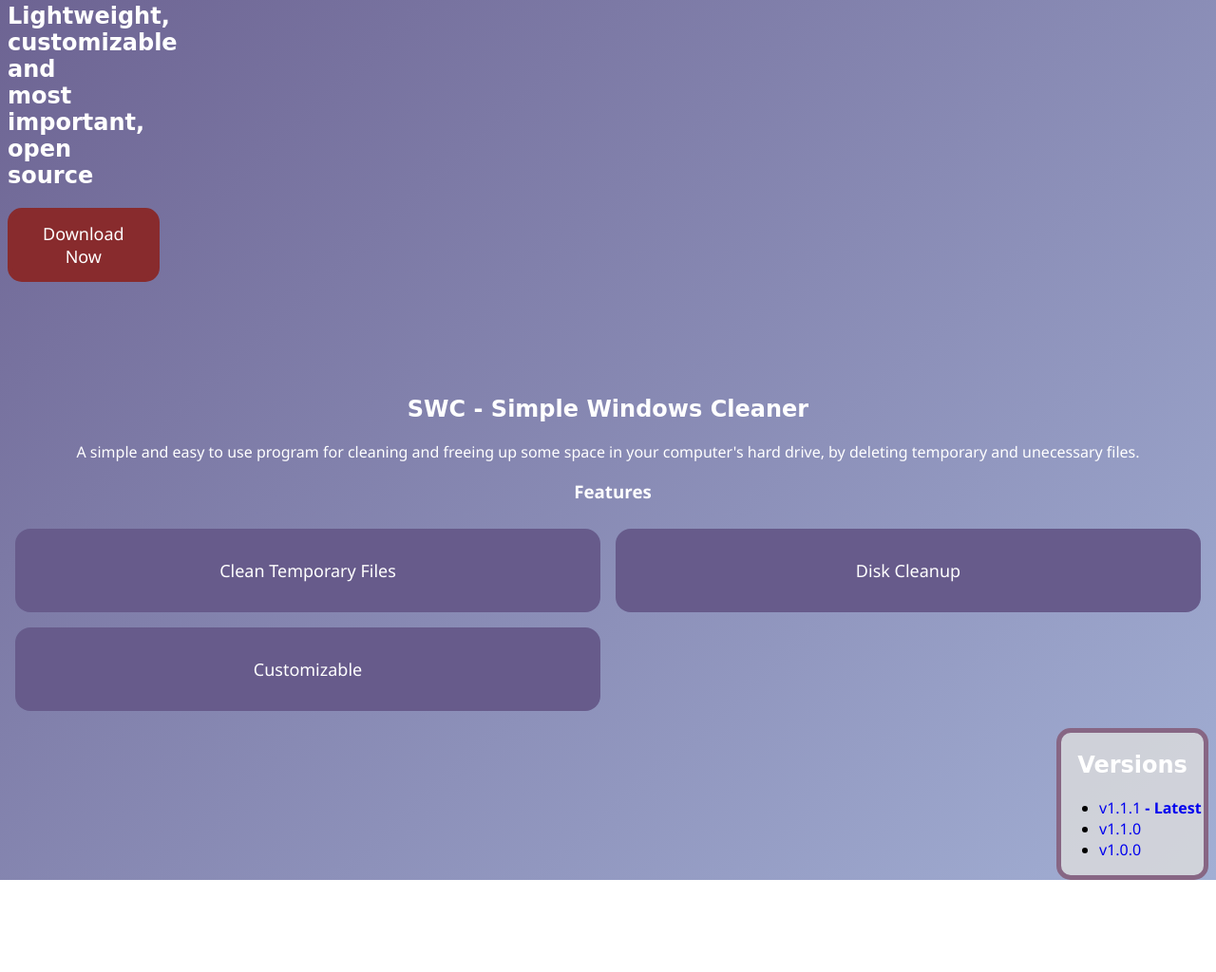
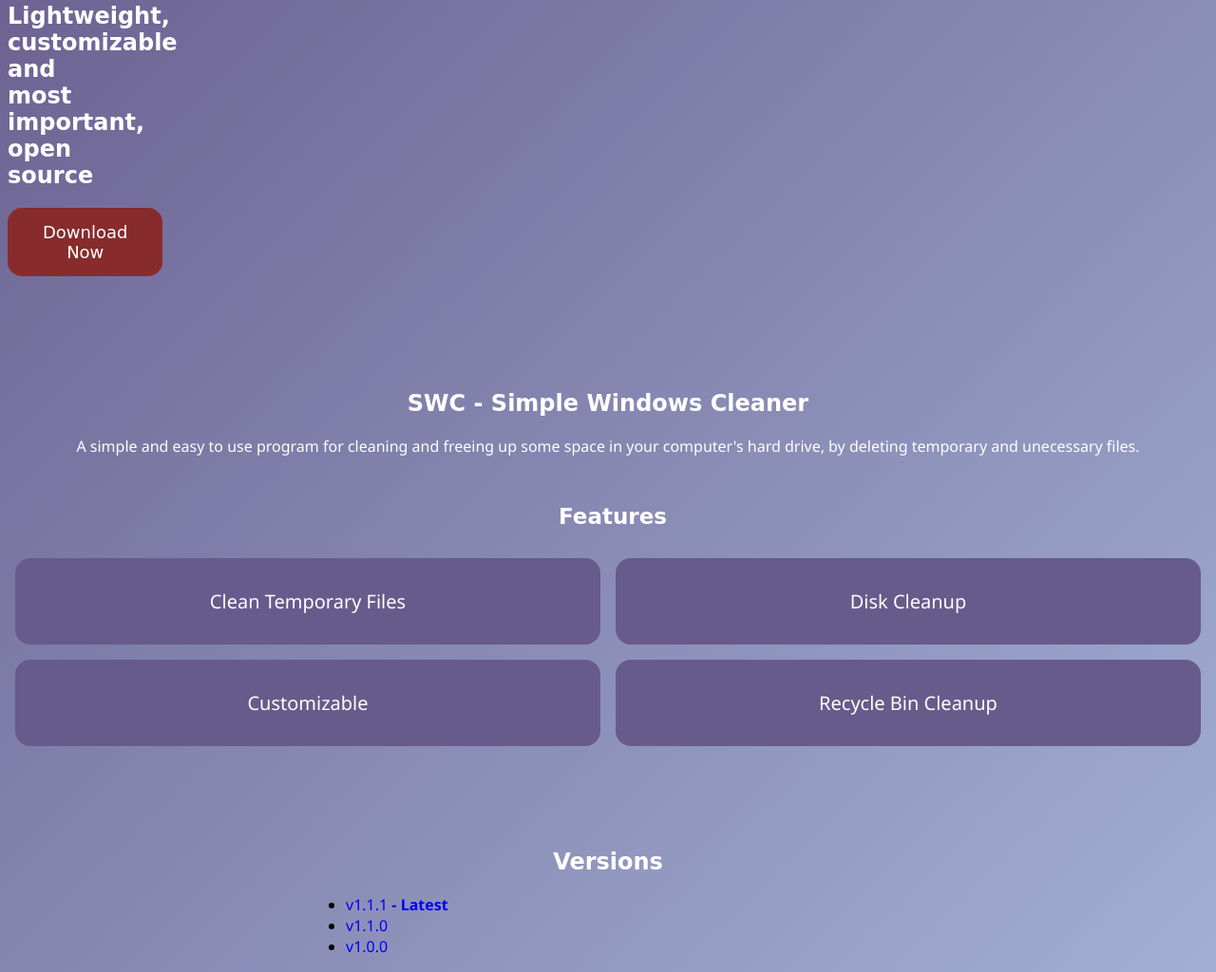
Before and after one commit to PHCavalcante/SWC-Site, a plain HTML site: page index.html in a window 1280 px wide. Shown: the part 238-1262 px from the top of the page at 95% size. Before the commit the page ends 1165 px from the top, so only its background shows below. Drawn offline with nearby package versions, Linux system fonts and the light colour scheme; a web font is replaced by a local one.

Commit message:
Add files via upload

```diff
--- a/assets/style.css
+++ b/assets/style.css
@@ -10,6 +10,10 @@
 
 *{
   font-family: 'Segoe UI', Tahoma, Geneva, Verdana, sans-serif;
+}
+
+html{
+  scroll-behavior: smooth;
 }
 
 body{
@@ -44,7 +48,7 @@ body{
 
 }
 
-h1, h2{
+h1, h2, h3{
   font-family: 'Salsa', cursive;
   text-align:center;
   color: #ffffff;
@@ -63,7 +67,6 @@ h1, h2{
 }
 
 #download_button{
-  font-family: 'Salsa', cursive;
   display: flex;
   align-self: center;
   background-color: #882b2d;
@@ -78,6 +81,7 @@ h1, h2{
 }
 
 #download_button a{
+  font-family: 'Salsa', cursive;
   text-decoration: none;
   color: #ffffff;
 }
@@ -91,7 +95,7 @@ h1, h2{
   margin-right: 50px;
   border-width: 5px;
   border-radius: 20px;
-  margin-bottom: 10px;
+  margin-bottom: 100px;
   color: #ffffff;
 }
 
@@ -128,33 +132,38 @@ h1, h2{
   display: flex;
   flex-direction: column;
   text-align: center;
-  font-size: 18px;
+  font-size: 20px;
   margin: .5rem;
   padding: 2rem 1rem;
   border-radius: 1rem;
   background-color: #675b8b;
 }
 
+#features li:hover{
+  background-color: #000000;
+}
+
 #boxversions{
   -webkit-animation: slide-in-fwd-center 0.8s cubic-bezier(0.250, 0.460, 0.450, 0.940) both;
 	animation: slide-in-fwd-center 0.8s cubic-bezier(0.250, 0.460, 0.450, 0.940) both;
-  float: right;
-  width: 150px;
-  height: auto;
-  background-color: rgba(221,221,221,0.8);
-  border-style: solid;
-  border-width: 5px;
-  border-radius: 15px;
-  border-color: #876684;
-
+  width: 50%;
+  margin: auto;
 }
 
-#boxversions h2{
+#boxversions div h2 ul li a{
   text-align: center;
 }
 
 #boxversions a{
   text-decoration: none;
+}
+
+#features_tittle{
+  font-size: 23px;
+}
+
+#little_presentation{
+  margin-bottom: 50px;
 }
 
 @-webkit-keyframes slide-in-fwd-center {
@@ -183,6 +192,7 @@ h1, h2{
 }
 
 #downloadbutton{
+
   width: auto;
   height: auto;
   margin-left: 10px;
--- a/index.html
+++ b/index.html
@@ -15,7 +15,7 @@
                 <a href="index.html"> <img src="assets/images/icon.ico" alt="SWC icon"></a>
             </div>
             <a href="pages/getswc.html" id="download">Download</a>
-            <a class="active" href="index.html">Home</a>
+            <a class="active" href="#features">Features</a>
             <a href="pages/getswc.html">Get SWC</a>
             <a href="pages/faq.html">FAQ</a>
             <a href="pages/about.html">About</a>
@@ -30,13 +30,16 @@
         </div>
         <section id="boxsection">
             <div>
+                <div id="little_presentation">
                 <h2>SWC - Simple Windows Cleaner</h2>
                 <p>A simple and easy to use program for cleaning and freeing up some space in your computer's hard drive, by deleting temporary and unecessary files.</p>
-                <h3>Features</h3>
+                </div>
+                <h3 id="features_tittle">Features</h3>
                 <ul id="features">
                     <li>Clean Temporary Files</li>
                     <li>Disk Cleanup</li>
                     <li>Customizable</li>
+                    <li>Recycle Bin Cleanup</li>
                 </ul>
             </div>
         </section>
@@ -44,12 +47,13 @@
             <div>
             <h2>Versions</h2>
             <ul>
-            <li><a href="https://github.com/PHCavalcante/SWC_Simple_Windows_Cleaner/releases/tag/v1.1.1" target="_blank">v1.1.1 <strong>- Latest</strong></a></li>
+            <li><a href="https://github.com/PHCavalcante/SWC_Simple_Windows_Cleaner/releases/tag/v1.1.1" target="_blank">v1.1.1 <strong id="latest">- Latest</strong></a></li>
             <li><a href="https://github.com/PHCavalcante/SWC_Simple_Windows_Cleaner/releases/tag/v1.1.0" target="_blank">v1.1.0</a></li>
             <li><a href="https://github.com/PHCavalcante/SWC_Simple_Windows_Cleaner/releases/tag/v1.0.0 " target="_blank">v1.0.0</a></li>
             </ul>
             </div>
         </aside>
+        <script src="https://ajax.googleapis.com/ajax/libs/jquery/3.3.1/jquery.min.js"></script>
     </main>
     <footer>
 
```
Also changed, not shown: assets/scripts/script.js (added, +25 -0 lines), assets/images/screenshot1.PNG (added), assets/images/screenshot2.PNG (added).
